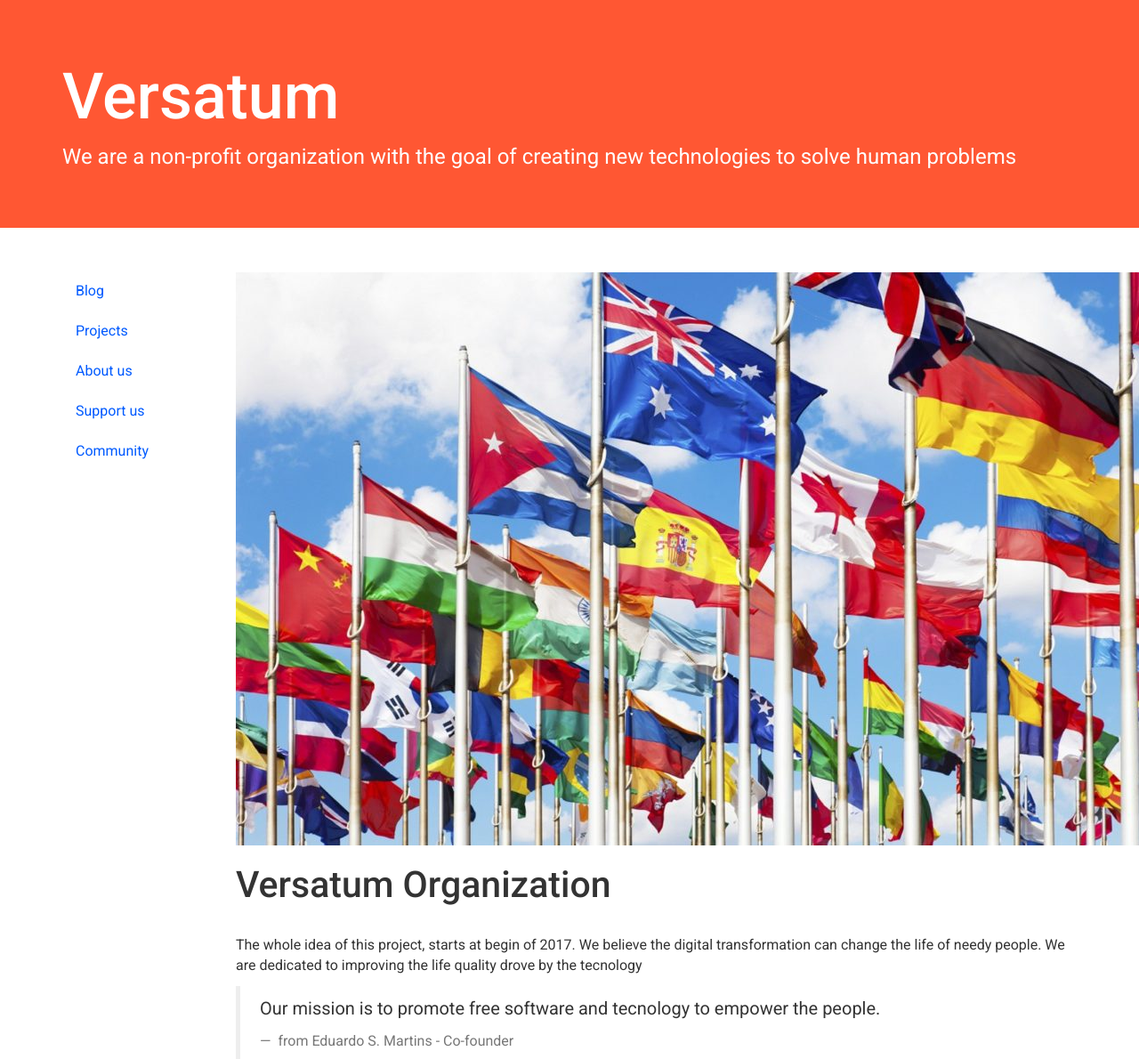
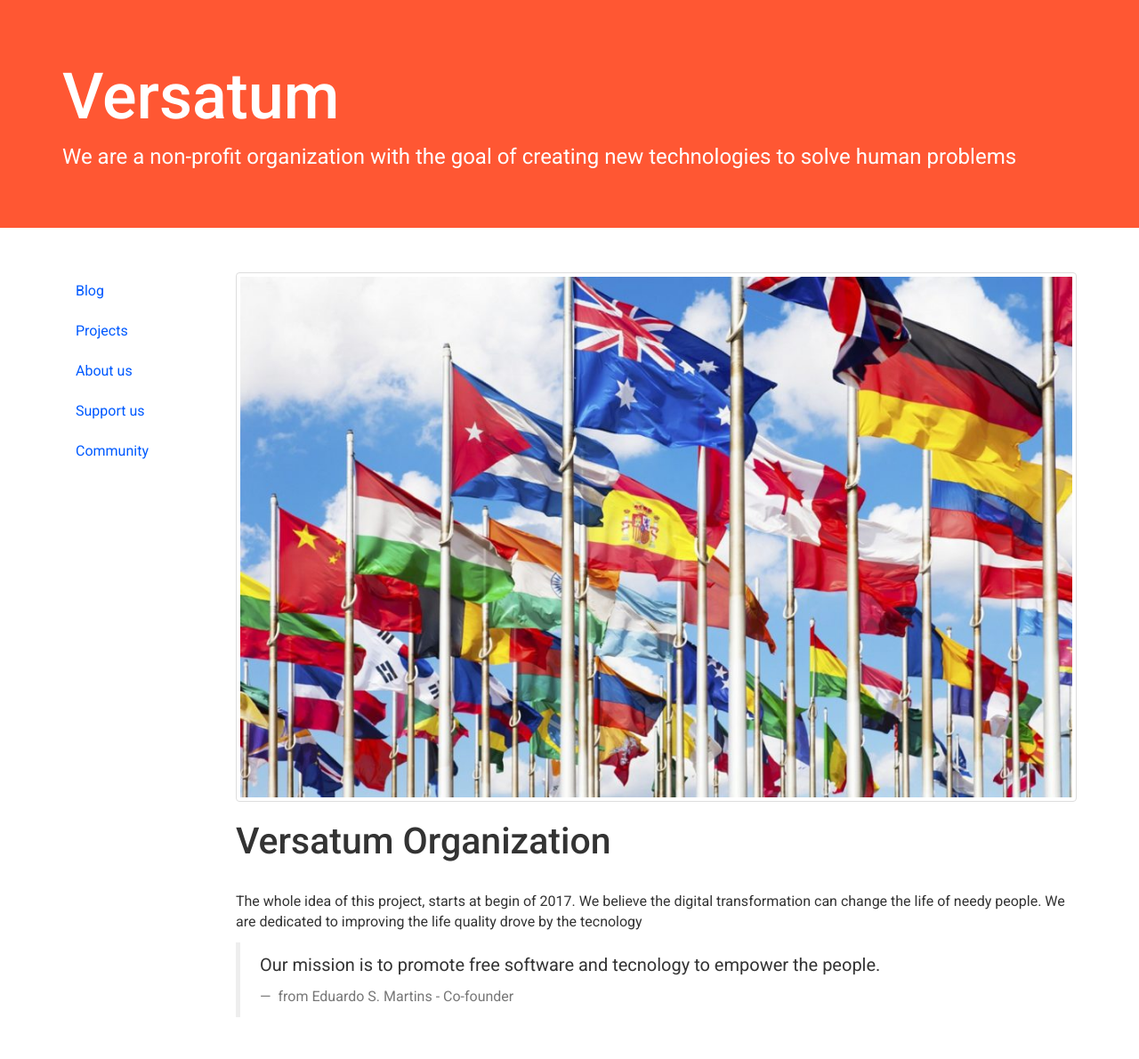
Before and after one commit to Versatum/website, a Django app: template versatum/home/templates/home_homepage.html in a window 1280 px wide. Shown: the part 61-1251 px from the top of the page at 89% size. Run offline with Django 3.2, Linux system fonts and the light colour scheme; the template is opened without the code that fills it, so the values that code supplies are empty; parts of the project's set-up code (start-up, migrations or seed data) failed here and were passed over; some libraries are stand-ins or nearby versions.

Commit message:
Ajustig homepage image

```diff
--- a/versatum/home/templates/home_homepage.html
+++ b/versatum/home/templates/home_homepage.html
@@ -4,10 +4,8 @@
 
 {% block content %}
     <section>
-        <figure>
-            <img src="{% static 'img/nations.jpg' %}">
-            <figcaption>
-            </figcaption>
+        <figure class="thumbnail">
+            <img src="{% static 'img/nations.jpg' %}" alt="Nations" style="width:100%">
         </figure>
         <article>
             <h1> {% trans 'Versatum Organization' %} </h1>
```
